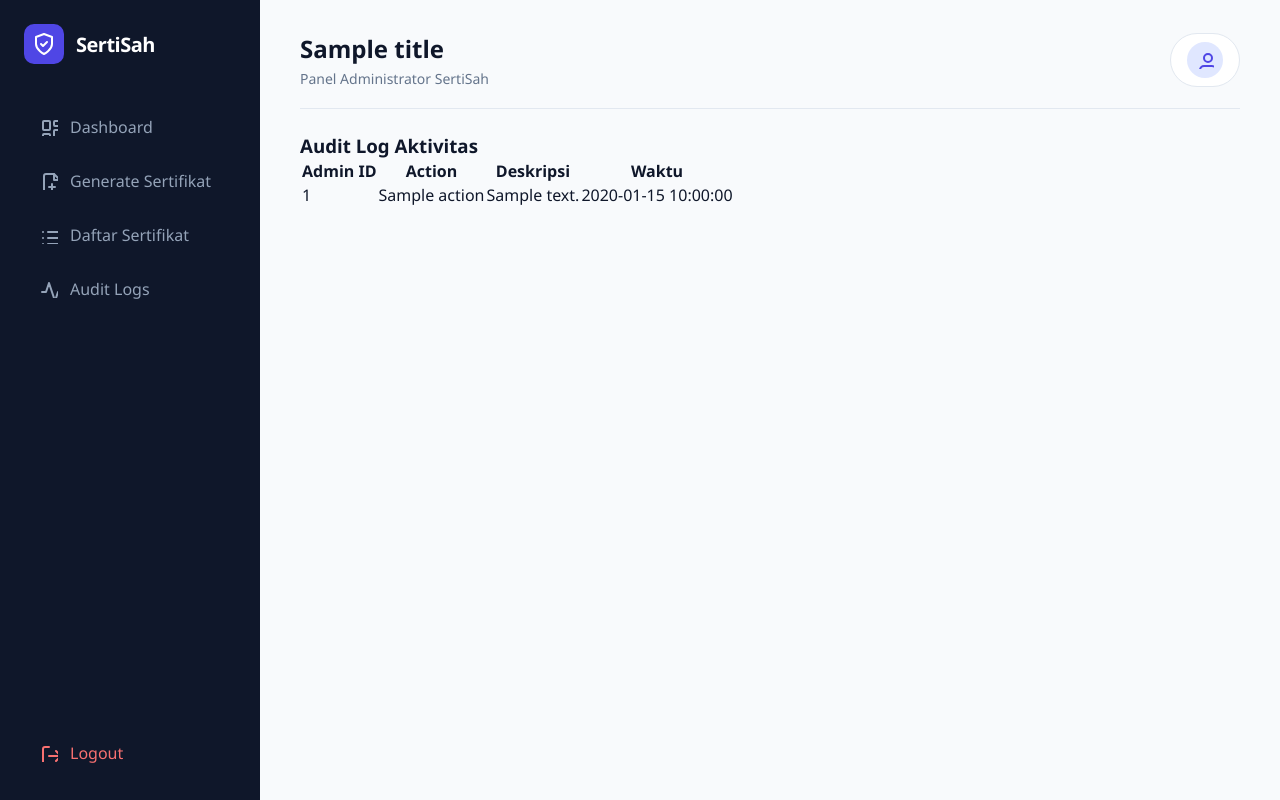
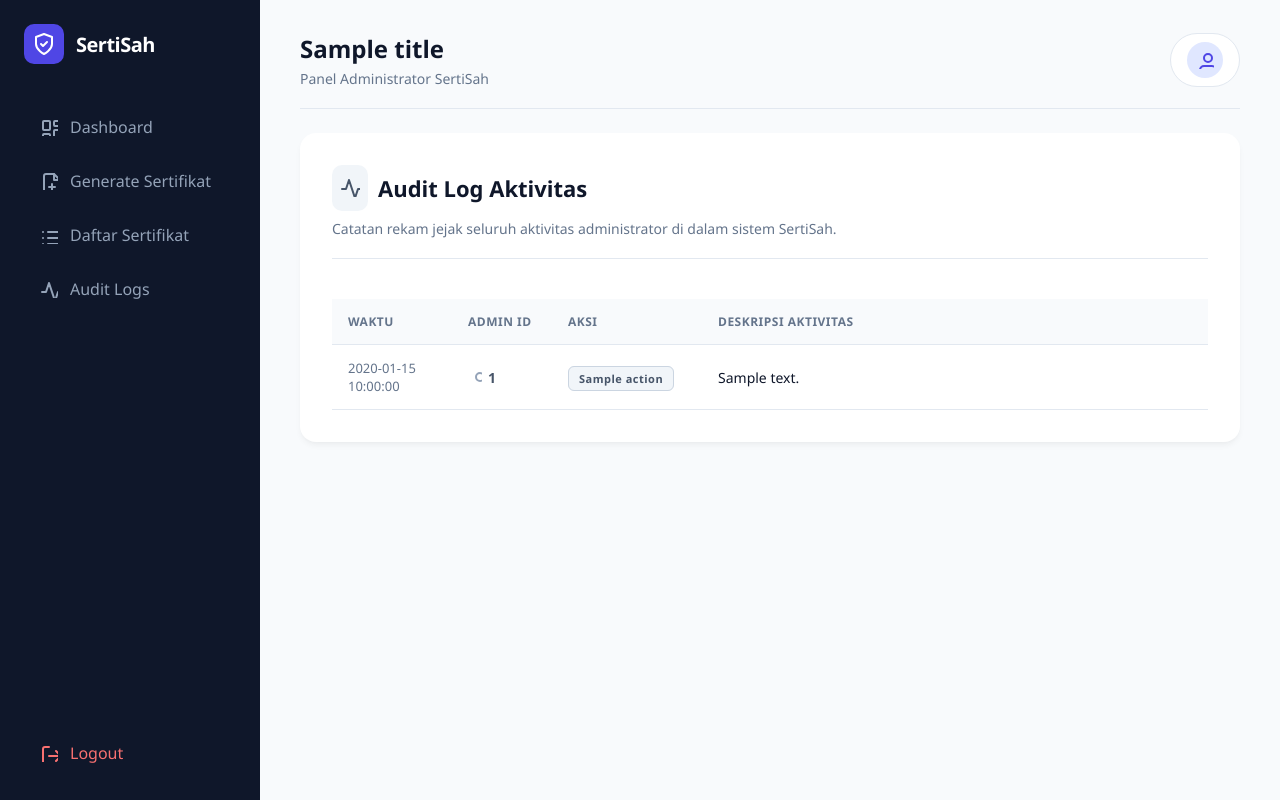
Before and after one commit to ANazmuddin/backend_sertiSah_app, a FastAPI app: template templates/audit_logs.html in a window 1280 px wide. Run offline with FastAPI, Linux system fonts and the light colour scheme; the template is opened without the code that fills it: most values are stand-ins (such as "Sample title", 1, 10 or a date in 2020); parts of the project's set-up code (start-up, migrations or seed data) failed here and were passed over.

Commit message:
update ui audit logs

```diff
--- a/templates/audit_logs.html
+++ b/templates/audit_logs.html
@@ -1,27 +1,91 @@
 {% extends "base.html" %}
+
 {% block content %}
 
-<h3>Audit Log Aktivitas</h3>
+<div class="page-content" style="padding: 32px;">
 
-<table>
+  <div style="margin-bottom: 24px; border-bottom: 1px solid #e2e8f0; padding-bottom: 20px;">
+    <h2 style="font-size: 22px; font-weight: 700; color: #0f172a; margin-bottom: 8px; display: flex; align-items: center; gap: 10px;">
+      <div style="background-color: #f1f5f9; padding: 8px; border-radius: 10px; color: #475569;">
+        <svg xmlns="http://www.w3.org/2000/svg" width="20" height="20" fill="none" stroke="currentColor" stroke-width="2" stroke-linecap="round" stroke-linejoin="round">
+          <polyline points="22 12 18 12 15 21 9 3 6 12 2 12"></polyline>
+        </svg>
+      </div>
+      Audit Log Aktivitas
+    </h2>
+    <p style="color: #64748b; font-size: 14px;">
+      Catatan rekam jejak seluruh aktivitas administrator di dalam sistem SertiSah.
+    </p>
+  </div>
+
+  {% if logs and logs|length > 0 %}
+  <div class="table-responsive">
+    <table class="cert-table" style="min-width: 800px;">
       <thead>
         <tr>
-      <th>Admin ID</th>
-      <th>Action</th>
-      <th>Deskripsi</th>
-      <th>Waktu</th>
+          <th style="width: 120px;">Waktu</th>
+          <th style="width: 100px;">Admin ID</th>
+          <th style="width: 150px;">Aksi</th>
+          <th>Deskripsi Aktivitas</th>
         </tr>
       </thead>
       <tbody>
         {% for log in logs %}
         <tr>
-      <td>{{ log.admin_id }}</td>
-      <td>{{ log.action }}</td>
-      <td>{{ log.description }}</td>
-      <td>{{ log.created_at }}</td>
+          <td style="color: #64748b; font-size: 13px;">
+            {{ log.created_at }}
+          </td>
+
+          <td style="font-weight: 600; color: #475569;">
+            <div style="display: flex; align-items: center; gap: 6px;">
+              <svg xmlns="http://www.w3.org/2000/svg" width="14" height="14" fill="none" stroke="#94a3b8" stroke-width="2" stroke-linecap="round" stroke-linejoin="round"><path d="M20 21v-2a4 4 0 0 0-4-4H8a4 4 0 0 0-4 4v2"></path><circle cx="12" cy="7" r="4"></circle></svg>
+              {{ log.admin_id }}
+            </div>
+          </td>
+
+          <td>
+            {% set act = log.action | string | upper %}
+
+            {% if 'GENERATE' in act or 'CREATE' in act or 'SUCCESS' in act %}
+              <span style="background: #ecfdf5; color: #059669; border: 1px solid #a7f3d0; padding: 4px 10px; border-radius: 6px; font-size: 11px; font-weight: 700; letter-spacing: 0.5px;">{{ log.action }}</span>
+
+            {% elif 'REVOKE' in act or 'DELETE' in act or 'FAIL' in act %}
+              <span style="background: #fef2f2; color: #dc2626; border: 1px solid #fecaca; padding: 4px 10px; border-radius: 6px; font-size: 11px; font-weight: 700; letter-spacing: 0.5px;">{{ log.action }}</span>
+
+            {% elif 'LOGIN' in act or 'AUTH' in act %}
+              <span style="background: #eff6ff; color: #2563eb; border: 1px solid #bfdbfe; padding: 4px 10px; border-radius: 6px; font-size: 11px; font-weight: 700; letter-spacing: 0.5px;">{{ log.action }}</span>
+
+            {% else %}
+              <span style="background: #f1f5f9; color: #475569; border: 1px solid #cbd5e1; padding: 4px 10px; border-radius: 6px; font-size: 11px; font-weight: 700; letter-spacing: 0.5px;">{{ log.action }}</span>
+            {% endif %}
+          </td>
+
+          <td style="color: #0f172a; font-size: 14px;">
+            {{ log.description }}
+          </td>
         </tr>
         {% endfor %}
       </tbody>
     </table>
+  </div>
+
+  {% else %}
+
+  <div style="text-align: center; padding: 60px 20px; background: #f8fafc; border-radius: 16px; border: 2px dashed #cbd5e1;">
+    <div style="background: #e2e8f0; width: 80px; height: 80px; border-radius: 50%; display: flex; align-items: center; justify-content: center; margin: 0 auto 20px;">
+      <svg xmlns="http://www.w3.org/2000/svg" width="40" height="40" fill="none" stroke="#64748b" stroke-width="2" stroke-linecap="round" stroke-linejoin="round">
+        <path d="M14 2H6a2 2 0 0 0-2 2v16a2 2 0 0 0 2 2h12a2 2 0 0 0 2-2V8z"></path>
+        <polyline points="14 2 14 8 20 8"></polyline>
+        <line x1="16" y1="13" x2="8" y2="13"></line>
+        <line x1="16" y1="17" x2="8" y2="17"></line>
+        <polyline points="10 9 9 9 8 9"></polyline>
+      </svg>
+    </div>
+    <h3 style="font-size: 18px; color: #0f172a; margin-bottom: 8px;">Log Aktivitas Kosong</h3>
+    <p style="color: #64748b; font-size: 14px;">Belum ada catatan aktivitas apapun yang terekam di dalam sistem.</p>
+  </div>
+  {% endif %}
+
+</div>
 
 {% endblock %}
```
Lines whose indentation alone changed are shown as unchanged.
